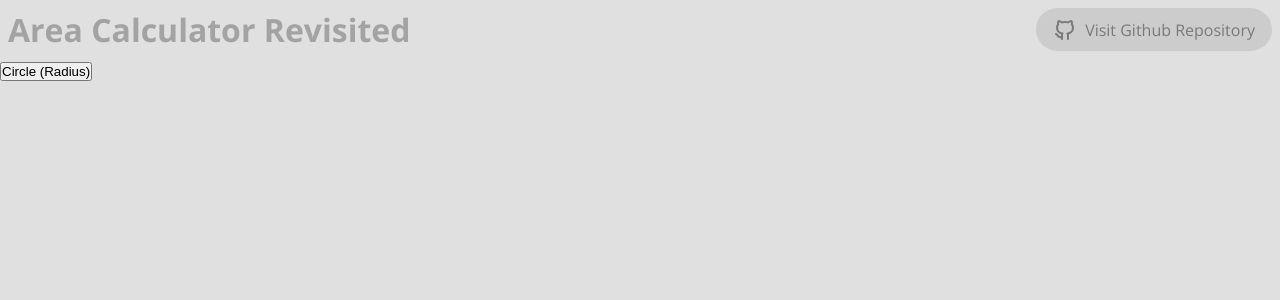
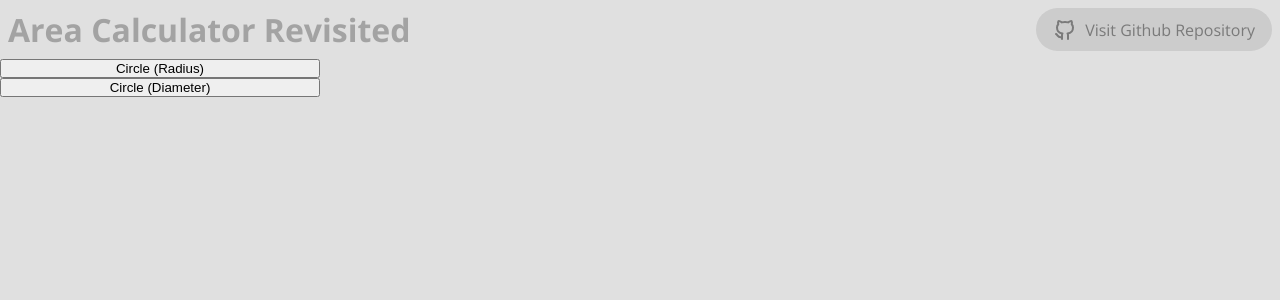
Before and after one commit to hildergill/area-calculator-revisited, a React (Vite) app: page / in a window 1280 px wide. Shown: the top 300 px of the page. Built offline with nearby package versions, Linux system fonts and the light colour scheme.

Commit message:
Added the shape selector stuff

```diff
--- a/locales/en/shapes.json
+++ b/locales/en/shapes.json
@@ -1,5 +1,8 @@
 {
 	"circleRadius": {
 		"name": "Circle (Radius)"
+	},
+	"circleDiameter": {
+		"name": "Circle (Diameter)"
 	}
 }
--- a/src/components/ShapeSelector.tsx
+++ b/src/components/ShapeSelector.tsx
@@ -1,8 +1,12 @@
 import { useTranslation } from "react-i18next";
 import ShapeCollection from "../shapecollection";
 
+import ShapeSelectorStyles from "../styles/ShapeSelector.module.scss";
+
 const ShapeSelector = () => {
 	const { t } = useTranslation();
+
+	const { shapeSelector } = ShapeSelectorStyles;
 
 	const shapeSelectorButtons: JSX.Element[] = Object.values(ShapeCollection).map((shape) => {
 		return (
@@ -12,7 +16,7 @@ const ShapeSelector = () => {
 		);
 	});
 
-	return <nav>{shapeSelectorButtons}</nav>;
+	return <nav className={shapeSelector}>{shapeSelectorButtons}</nav>;
 };
 
 export default ShapeSelector;
--- a/src/shapecollection.tsx
+++ b/src/shapecollection.tsx
@@ -7,12 +7,17 @@ type ShapeType<Params> = {
 
 type ShapeCollectionType = {
 	circleRadius: ShapeType<{ radius: number }>;
+	circleDiameter: ShapeType<{ diameter: number }>;
 };
 
 const ShapeCollection: ShapeCollectionType = {
 	circleRadius: {
 		getShapeName: (t: TFunction) => t("shapes:circleRadius:name"),
 		calculateArea: ({ radius }) => 2 * Math.PI * radius
+	},
+	circleDiameter: {
+		getShapeName: (t: TFunction) => t("shapes:circleDiameter:name"),
+		calculateArea: ({ diameter }) => Math.PI * diameter
 	}
 };
 
--- /dev/null
+++ b/src/styles/ShapeSelector.module.scss
@@ -0,0 +1,4 @@
+.shapeSelector {
+	display: flex;
+	flex-direction: column;
+}
--- a/src/styles/common.scss
+++ b/src/styles/common.scss
@@ -13,7 +13,7 @@
 }
 
 #root {
-	$side-panel-width: minmax(10rem, 12rem);
+	$side-panel-width: minmax(16rem, 25%);
 
 	height: 100vh;
 	width: 100vw;
```
